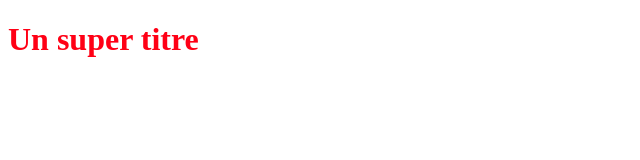
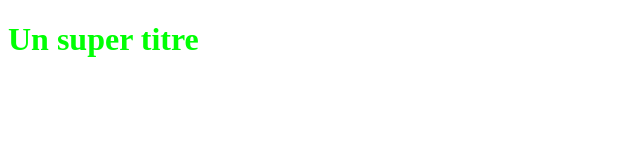
Before and after one commit to mmccc34/OpenclassroomsProject2, a plain HTML site: page index.html in a window 1280 px wide. Shown: the whole page, without its empty margins (0-640 px from the left). Drawn offline with Linux system fonts and the light colour scheme.

Commit message:
Changement vert

```diff
--- a/Styles.css
+++ b/Styles.css
@@ -1,3 +1,3 @@
 h1 {
-    color: rgb(255, 0, 21);
+    color: rgb(0, 255, 4);
  }
```
